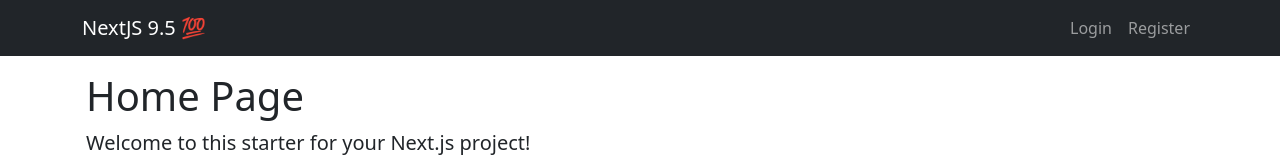
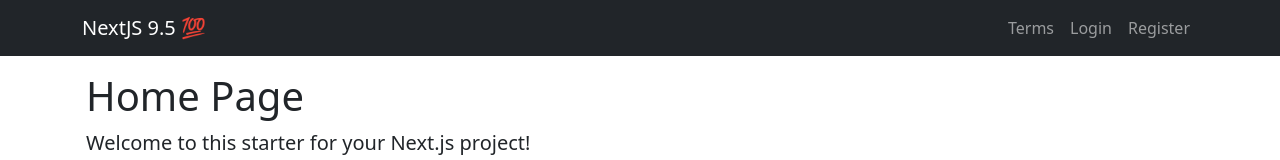
Before and after one commit to Igor178/next-auth-starter, a Next.js app: page / in a window 1280 px wide. Shown: the top 160 px of the page. Built offline with nearby package versions, Linux system fonts and the light colour scheme; no server answers.

Commit message:
Added dummy terms page

```diff
--- a/src/components/footer/index.js
+++ b/src/components/footer/index.js
@@ -3,7 +3,7 @@ import moment from 'moment'
 const Footer = () => {
   return (
     <div className='container'>
-      <p>&copy;NextStack {moment().format('YYYY')}</p>
+      <p>&copy; NextStack {moment().format('YYYY')}</p>
     </div>
   )
 }
--- a/src/components/navigation/index.js
+++ b/src/components/navigation/index.js
@@ -44,6 +44,11 @@ const Navigation = () => {
           id='navbarNavAltMarkup'
         >
           <div className='navbar-nav'>
+            <Link href='/terms'>
+              <a className={`nav-link ${route === '/terms' && 'active'}`}>
+                Terms
+              </a>
+            </Link>
             {!isAuthenticated && (
               <Link href='/login'>
                 <a className={`nav-link ${route === '/login' && 'active'}`}>
@@ -60,7 +65,7 @@ const Navigation = () => {
             )}
             {isAuthenticated && (
               <button
-                className='btn btn-danger '
+                className='btn btn-danger ml-2'
                 role='button'
                 onClick={logout}
               >
```
Also changed, not shown: pages/terms.js (added, +14 -0 lines).
